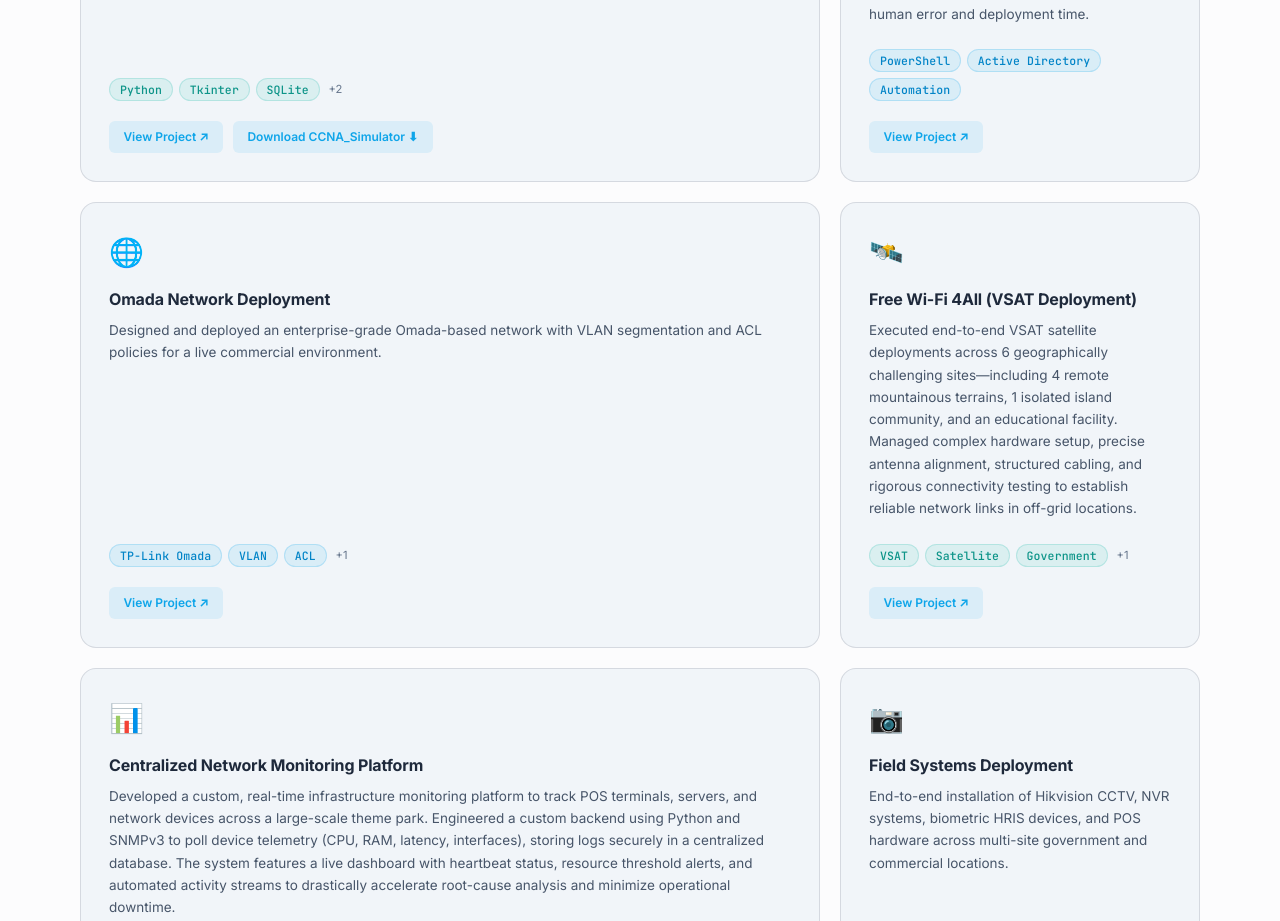
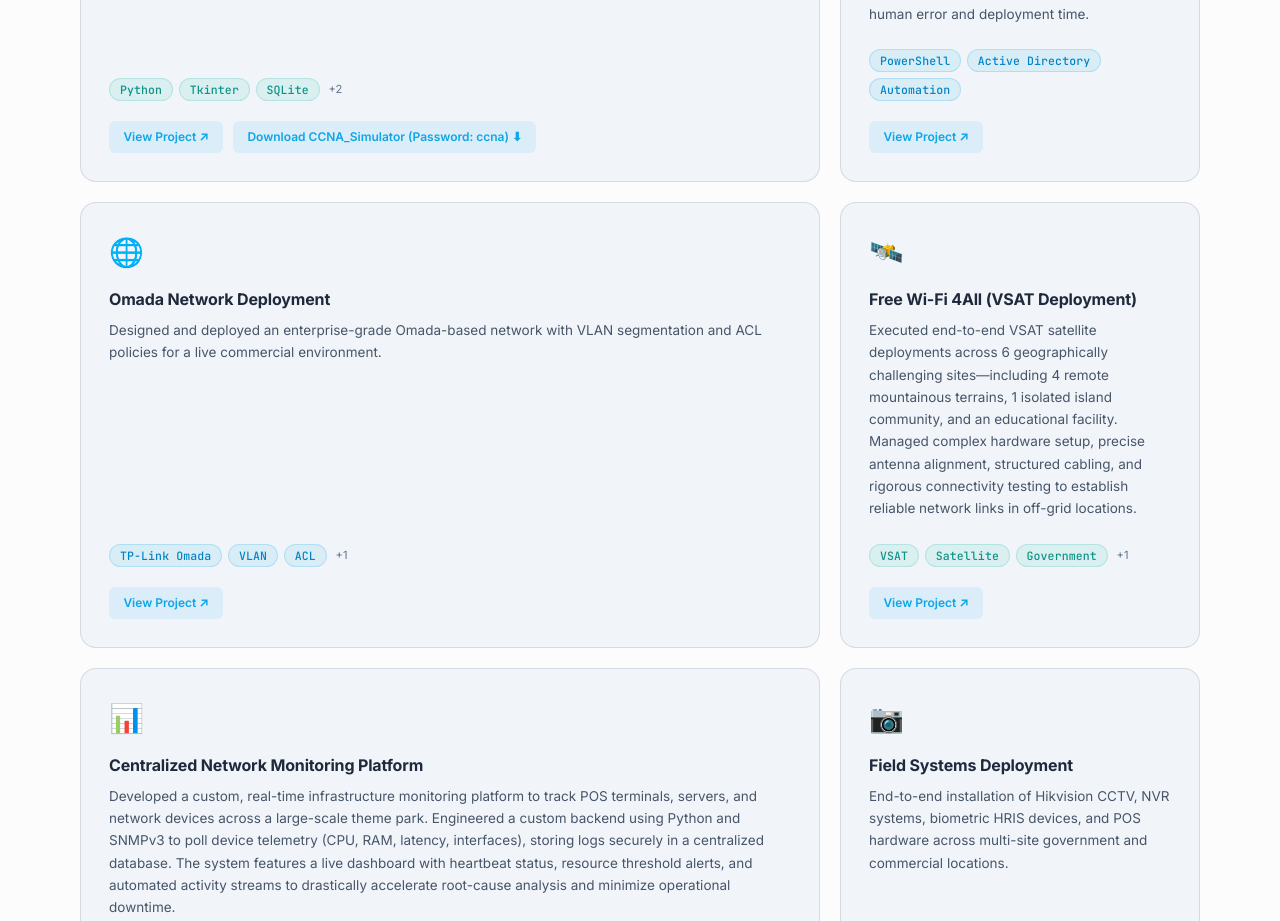
Before and after one commit to Markzcx/Portfolio, a React (Vite) app: page / in a window 1280 px wide. Shown: the part 3660-4581 px from the top of the page. Built offline with nearby package versions, Linux system fonts and the light colour scheme; the HTML template or start-up script is replaced by a standard one.

Commit message:
fix: Apply password protection to ZIP to bypass Chrome malware flags

```diff
--- a/src/App.tsx
+++ b/src/App.tsx
@@ -1040,7 +1040,7 @@ function Projects() {
                           onMouseEnter={(e) => { (e.currentTarget as HTMLAnchorElement).style.backgroundColor = 'var(--border-main)' }}
                           onMouseLeave={(e) => { (e.currentTarget as HTMLAnchorElement).style.backgroundColor = 'var(--brand-bg)' }}
                         >
-                          Download CCNA_Simulator ⬇
+                          Download CCNA_Simulator (Password: ccna) ⬇
                         </a>
                       )}
                     </div>
```
Also changed, not shown: 1 other file (tests, documents, lock files or other folders).
